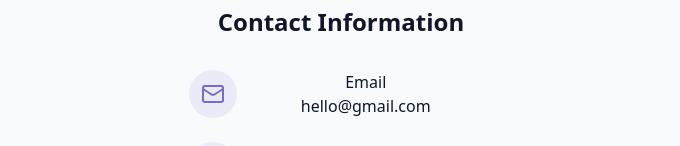
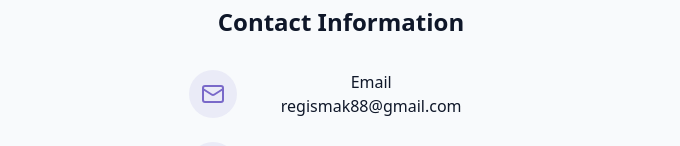
Before and after one commit to Regis-Mak/portfolio, a React (Vite) app: page / in a window 1280 px wide. Shown: the part 3036-3182 px from the top of the page, without its empty margins (299-979 px from the left). Built offline with nearby package versions, Linux system fonts and the light colour scheme.

Commit message:
Update ContactSection.jsx
Email now works and forwards correctly

```diff
--- a/src/components/ContactSection.jsx
+++ b/src/components/ContactSection.jsx
@@ -23,13 +23,13 @@ export const ContactSection = () => {
                 <div className="p-3 rounded-full bg-primary/10">
                   <Mail className="h-6 w-6 text-primary" />
                 </div>
-                <div className="pl-12">
+                <div className="pl-7">
                   <h4 className="font-medium"> Email</h4>
                   <a
-                    href="mailto:hello@gmail.com"
+                    href="mailto:regismak88@gmail.com"
                     className="text-muted-foreground hover:text-primary transition-colors"
                   >
-                    hello@gmail.com
+                    regismak88@gmail.com
                   </a>
                 </div>
               </div>
```
